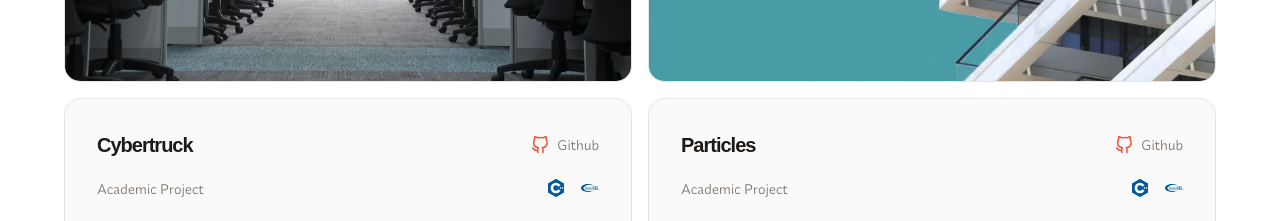
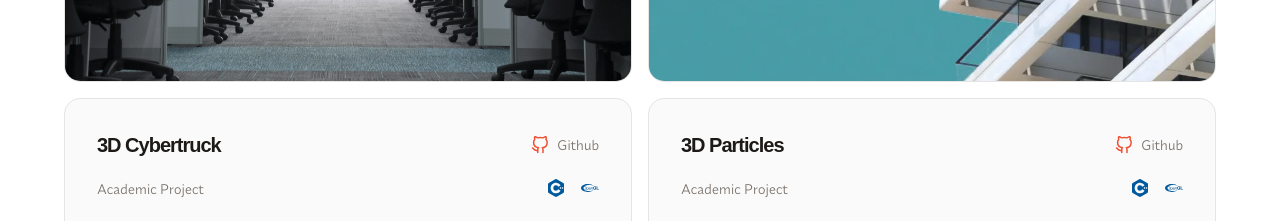
Before and after one commit to eimcharles/eimcharles.github.io, a React (Vite) app: page / in a window 1280 px wide. Shown: the part 4640-4861 px from the top of the page. Built offline with nearby package versions, Linux system fonts and the light colour scheme; a web font is replaced by a local one.

Commit message:
chore(projects): Update project data titles.

```diff
--- a/src/data/projectsData.js
+++ b/src/data/projectsData.js
@@ -97,7 +97,7 @@ export const projectsData = [
   {
     id: 'cybertruck',
     type: 'Academic Project',
-    title: 'Cybertruck',
+    title: '3D Cybertruck',
     overview: 'Interactive 3D Cybertruck scene featuring burnout animations with synchronized smoke generation.',
     motivation: '',
 
@@ -129,7 +129,7 @@ export const projectsData = [
   {
     id: 'particles',
     type: 'Academic Project',
-    title: 'Particles',
+    title: '3D Particles',
     overview: 'Interactive rotating 3D particles featuring animations and a dynamic first person camera.',
     motivation: '',
 
```
